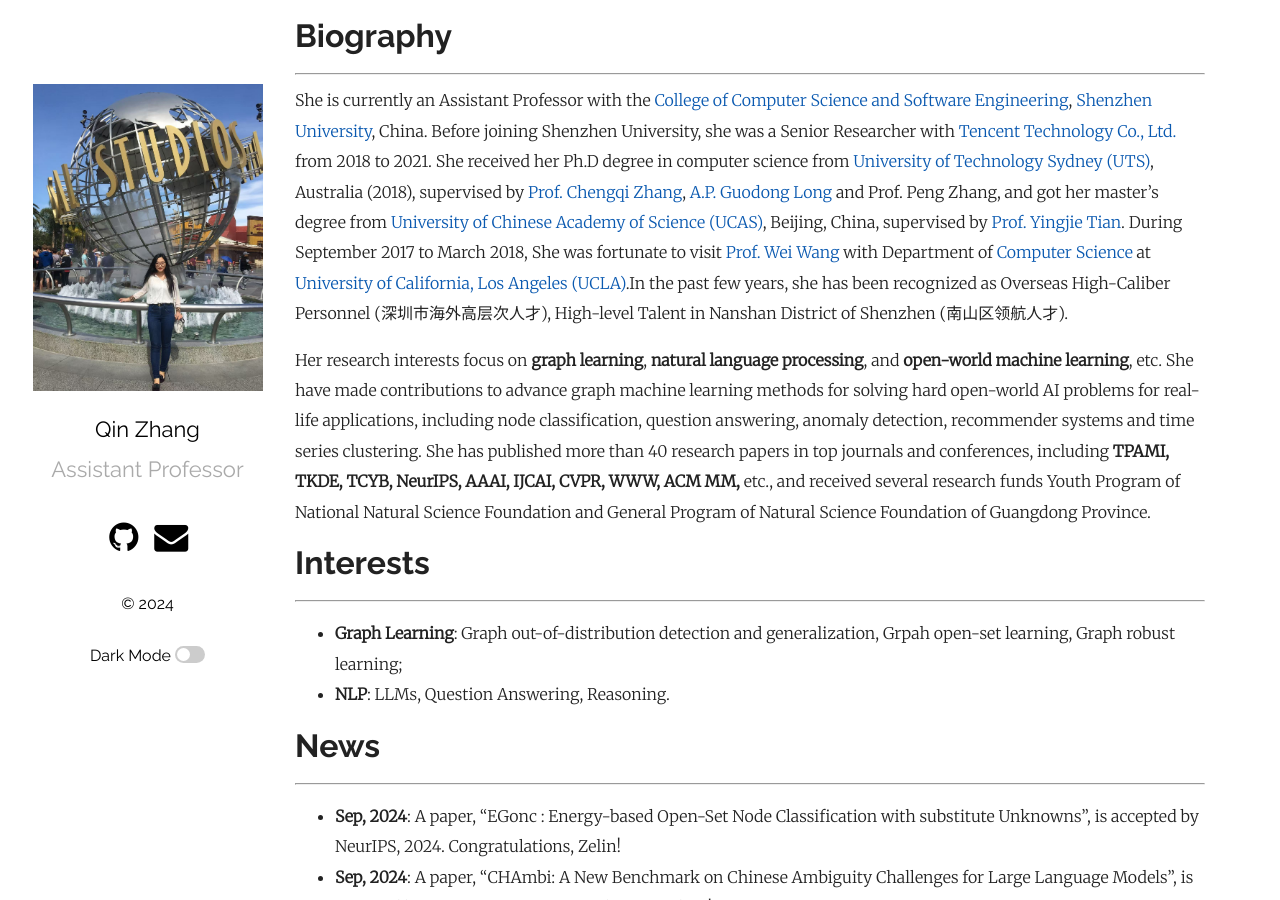
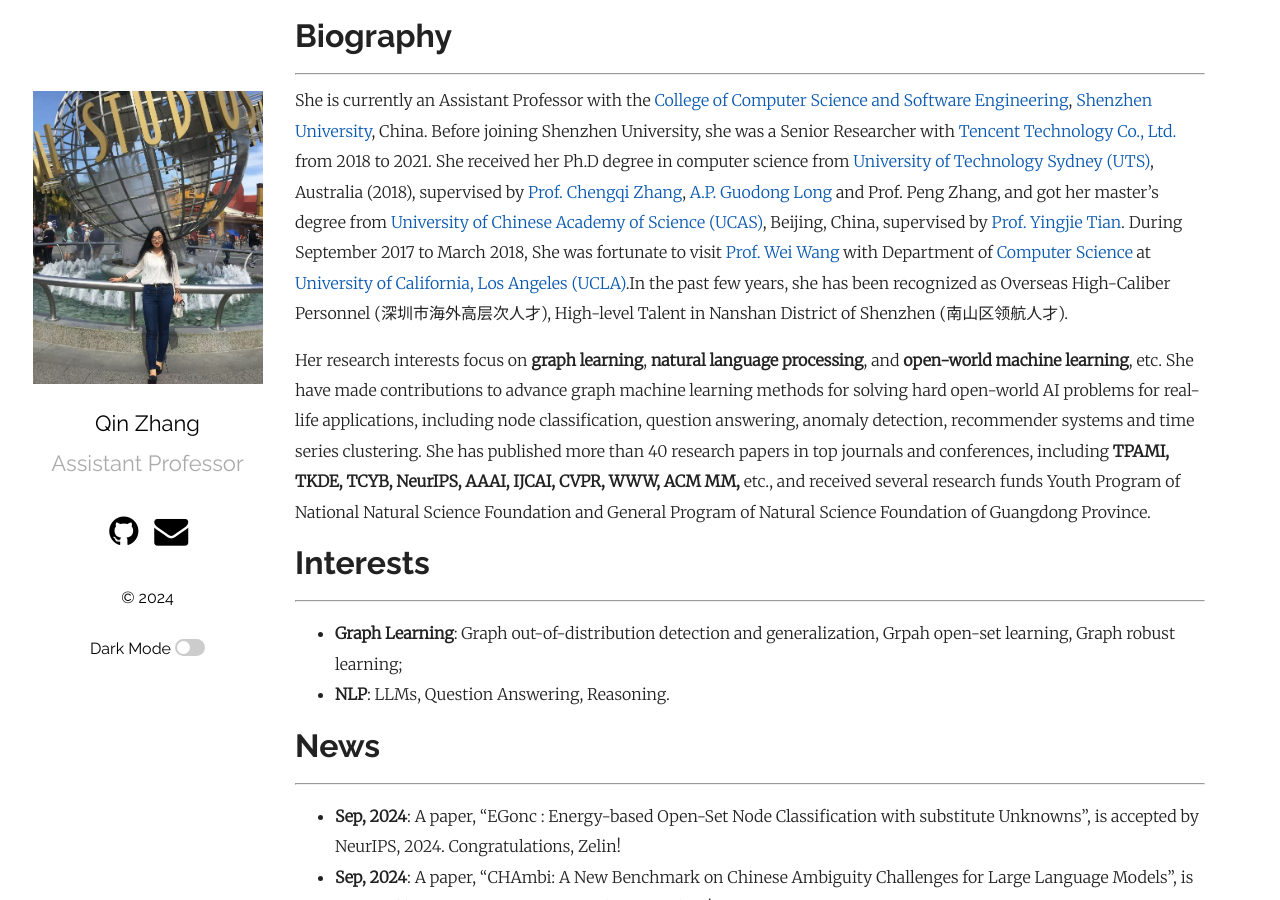
Before and after one commit to qinzhang11/qinzhang11.github.io, a Jekyll site: the page built from index.md, in a window 1280 px wide and 900 px high. Built offline with Jekyll 4.4.1, drawn with Linux system fonts in a browser that asks for light colours.

Commit message:
Update _config.yml

```diff
--- a/_config.yml
+++ b/_config.yml
@@ -18,8 +18,8 @@ plainwhite:
   sitemap: true # set to true to generate sitemap.xml content
   search: true # set to true to enable searchbar
   dark_mode: true # set to true to add dark mode toggle
-  portfolio_image: "assets/qinzhang.jpg" # the path from the base directory of the site to the image to display (no / at the start)
-  portfolio_image_dark: "assets/qinzhang.jpg"
+  portfolio_image: "assets/qinzhang_crop.jpg" # the path from the base directory of the site to the image to display (no / at the start)
+  portfolio_image_dark: "assets/qinzhang_crop.jpg"
   html_lang: "en" # set the lang attribute of the <html> tag for the pages. See here for a list of codes: https://www.w3schools.com/tags/ref_country_codes.asp
   condensed_mobile:
     - home
```
